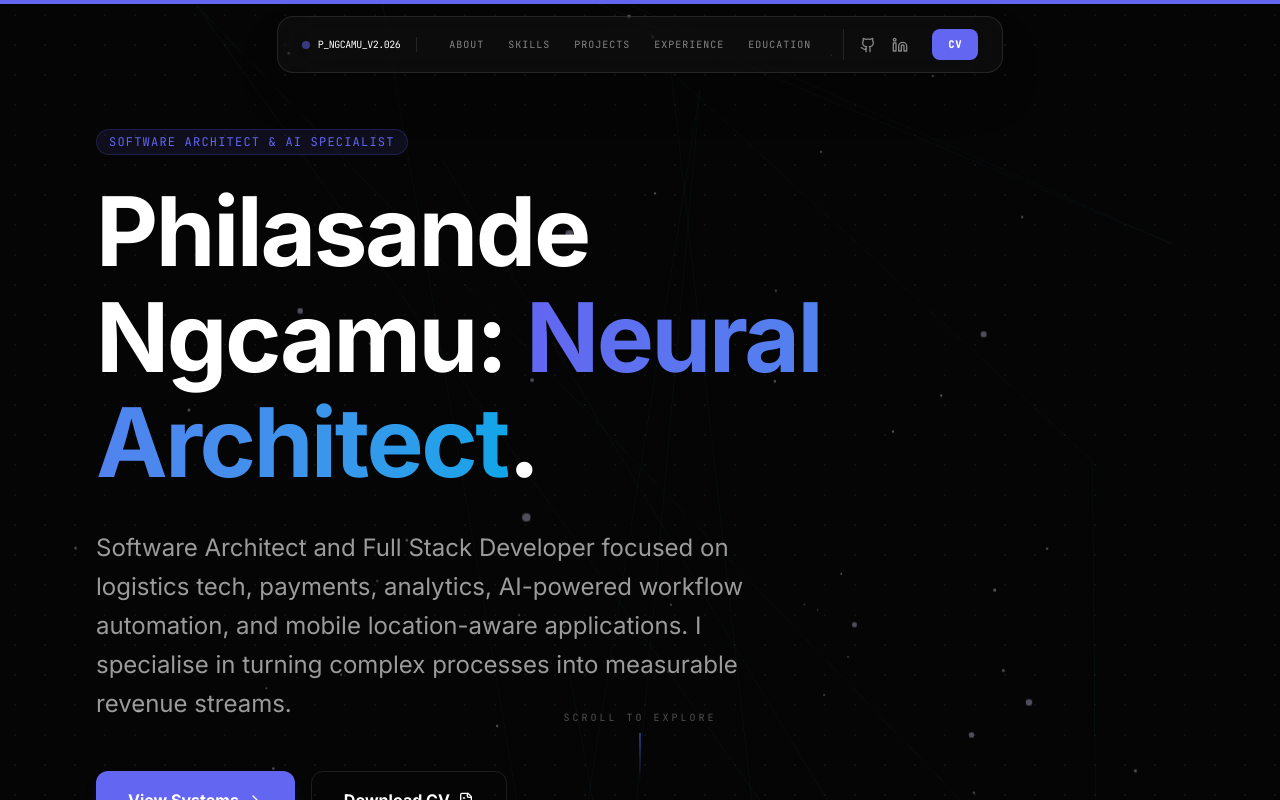
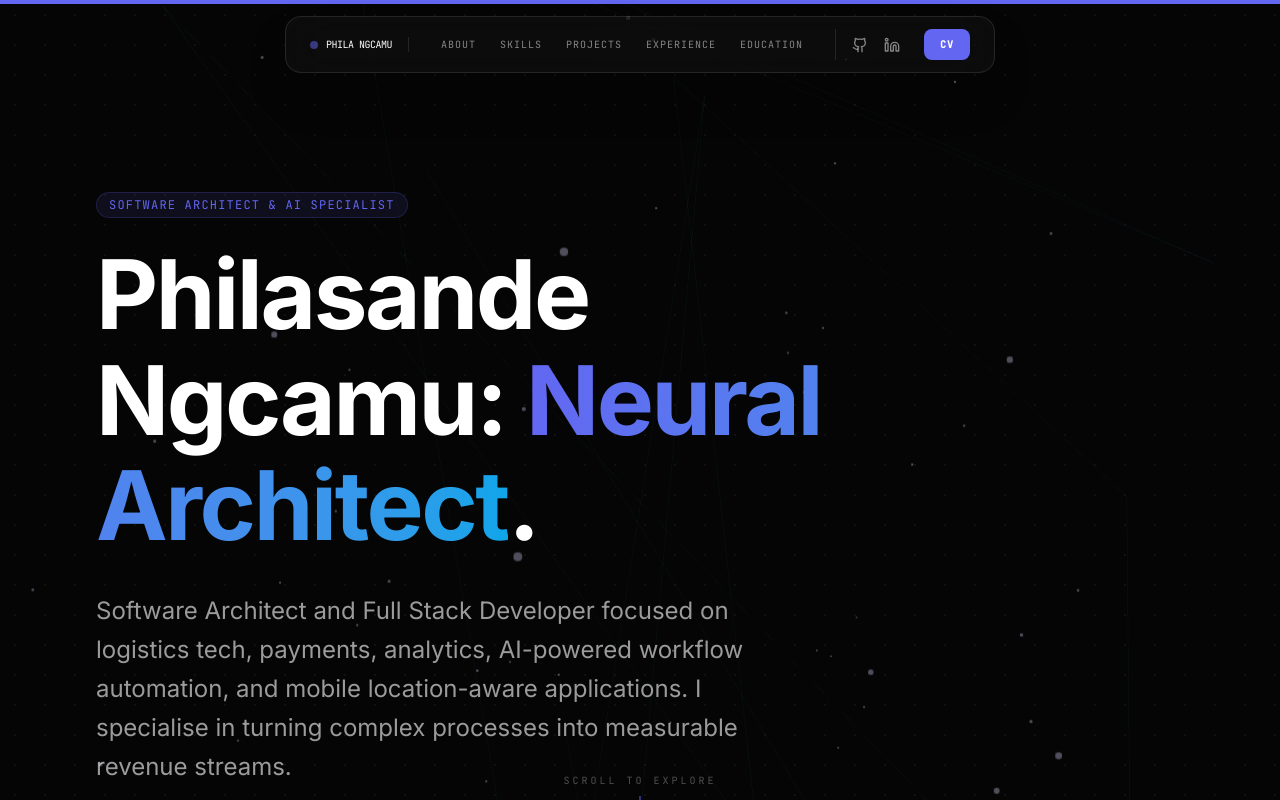
Before and after one commit to PhilaNgcamu/personal-portfolio, a React (Vite) app: page / in a window 1280 px wide. Shown: the top 800 px of the page. Built offline with nearby package versions, Linux system fonts and the light colour scheme.

Commit message:
refactor: Update branding and metadata
Updates the application title, favicon, and metadata to reflect the user's name. Also, adjusts the hero section styling for better alignment.

```diff
--- a/metadata.json
+++ b/metadata.json
@@ -1,5 +1,5 @@
 {
-  "name": "Philasande Ngcamu | Neural Systems Portfolio",
+  "name": "Philasande Ngcamu",
   "description": "Software Architect and Full Stack Developer focused on logistics tech, payments, analytics, AI-powered workflow automation, and mobile location-aware applications.",
   "requestFramePermissions": []
 }
--- a/src/App.tsx
+++ b/src/App.tsx
@@ -112,7 +112,7 @@ export default function App() {
         >
           <div className="font-mono text-[10px] tracking-tighter flex items-center gap-2 pr-4 border-r border-white/10">
             <div className="w-2 h-2 rounded-full bg-electric-indigo animate-pulse" />
-            P_NGCAMU_V2.026
+            PHILA NGCAMU
           </div>
 
           <div className="hidden md:flex items-center gap-6">
@@ -149,14 +149,15 @@ export default function App() {
 
       <main className="relative z-10">
         {/* Section 1: Hero */}
-        <section className="relative min-h-screen flex flex-col justify-center pt-32 px-6 md:px-24 overflow-hidden">
+        <section className="relative min-h-screen flex flex-col justify-center items-start pt-48 px-6 md:px-24 overflow-hidden text-left">
           <GlobalNodeMap />
 
-          <div className="max-w-4xl">
+          <div className="max-w-4xl flex flex-col items-start">
             <motion.div
               initial={{ opacity: 0, y: 30 }}
               animate={{ opacity: 1, y: 0 }}
               transition={{ duration: 0.8, delay: 0.2 }}
+              className="flex flex-col items-start"
             >
               <span className="inline-block px-3 py-1 rounded-full bg-electric-indigo/10 border border-electric-indigo/20 text-electric-indigo text-xs font-mono mb-6 uppercase tracking-widest">
                 Software Architect & AI Specialist
```
Also changed, not shown: index.html (+2 -1 lines).
